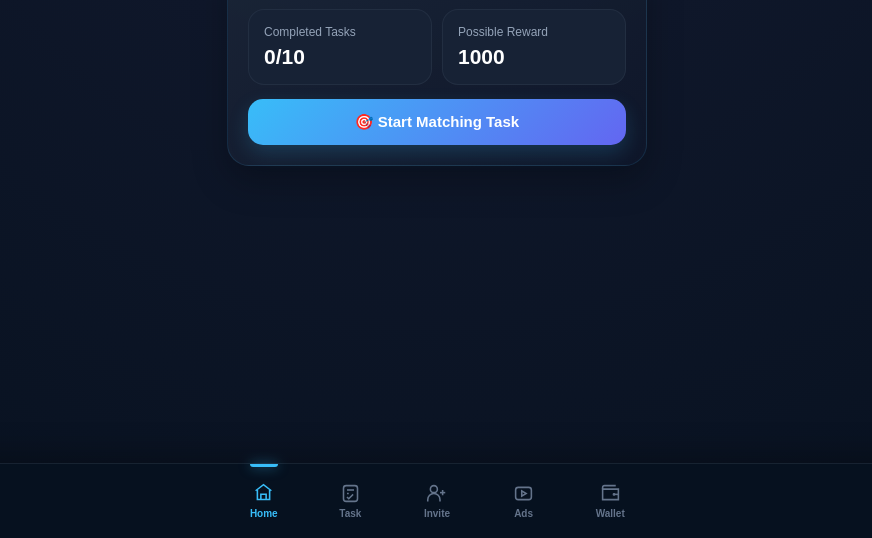
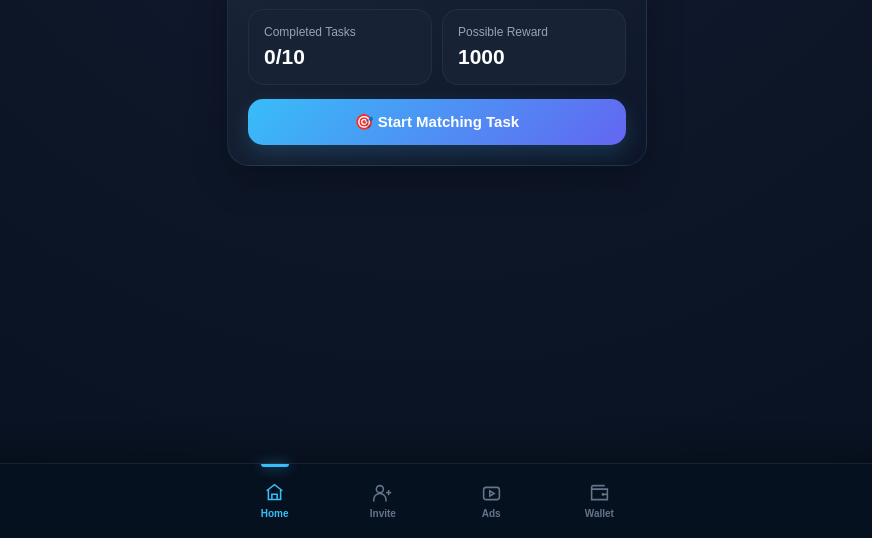
Before and after one commit to Pktanim/Kokobot, a plain HTML site: page index.html in a window 1280 px wide. Shown: the part 262-800 px from the top of the page, without its empty margins (203-1075 px from the left). Drawn offline with Linux system fonts and the light colour scheme.

Commit message:
Update index.html

```diff
--- a/index.html
+++ b/index.html
@@ -588,15 +588,7 @@ h1{
 }
 
 /* =========================
-   EMPTY TASK PAGE
-========================= */
-
-#taskPage{
-    min-height:300px;
-}
-
-/* =========================
-   BOTTOM NAVIGATION
+   BOTTOM NAVIGATION (4 items now)
 ========================= */
 
 .bottom-nav{
@@ -635,7 +627,7 @@ h1{
     display:grid;
 
     grid-template-columns:
-        repeat(5,1fr);
+        repeat(4,1fr);
 
     gap:3px;
 }
@@ -979,14 +971,6 @@ h1{
 
         </div>
 
-    </div>
-
-
-    <!-- TASK PAGE -->
-
-    <div
-        class="page hidden"
-        id="taskPage">
     </div>
 
 
@@ -1258,36 +1242,6 @@ h1{
         </button>
 
 
-        <!-- TASK -->
-
-        <button
-            class="nav-btn"
-            data-page="task">
-
-            <svg viewBox="0 0 24 24">
-
-                <rect
-                    x="4"
-                    y="3"
-                    width="16"
-                    height="18"
-                    rx="3"/>
-
-                <path d="M8 8h8"/>
-
-                <path d="M8 12h2"/>
-
-                <path d="m8 16 2 2 5-5"/>
-
-            </svg>
-
-            <span class="nav-label">
-                Task
-            </span>
-
-        </button>
-
-
         <!-- INVITE -->
 
         <button
@@ -1425,7 +1379,7 @@ h1{
 <script>
 "use strict";
 
-/* Telegram WebApp Initialization */
+/* Telegram WebApp Initialization & Safe Guard */
 try {
     if (window.Telegram && window.Telegram.WebApp) {
         const tg = window.Telegram.WebApp;
@@ -1443,7 +1397,6 @@ try {
 
 const pages = {
     home: document.getElementById("homePage"),
-    task: document.getElementById("taskPage"),
     invite: document.getElementById("invitePage"),
     ads: document.getElementById("adsPage"),
     wallet: document.getElementById("walletPage")
@@ -1486,6 +1439,10 @@ function showPage(pageName){
 navButtons.forEach(function(button){
     button.addEventListener("click", function(e){
         e.preventDefault();
+
+        homeGameScreen.classList.add("hidden");
+        homeMainCard.classList.remove("hidden");
+
         showPage(button.dataset.page);
     });
 });
@@ -1500,6 +1457,7 @@ const gameBackBtn = document.getElementById("gameBackBtn");
 
 goTaskBtn.addEventListener("click", function(e){
     e.preventDefault();
+    e.stopPropagation();
 
     homeMainCard.classList.add("hidden");
     homeGameScreen.classList.remove("hidden");
@@ -1522,6 +1480,7 @@ goTaskBtn.addEventListener("click", function(e){
 
 gameBackBtn.addEventListener("click", function(e){
     e.preventDefault();
+    e.stopPropagation();
 
     homeGameScreen.classList.add("hidden");
     homeMainCard.classList.remove("hidden");
@@ -1853,4 +1812,4 @@ showPage("home");
 </script>
 
 </body>
-</html>
+      </html>
```
